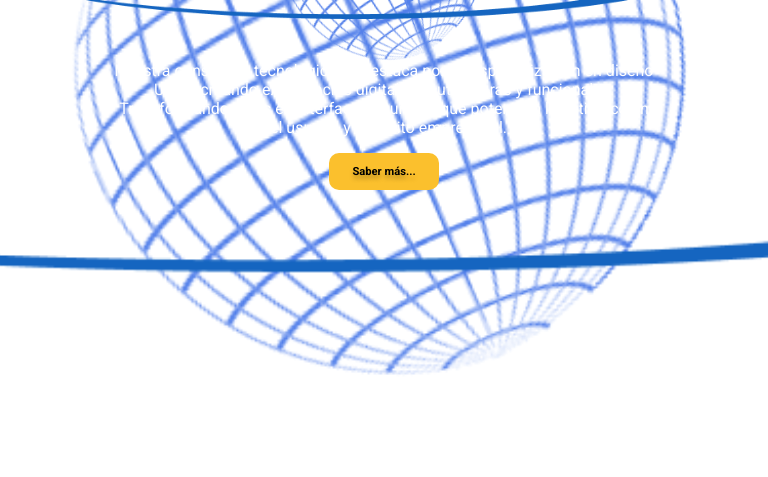
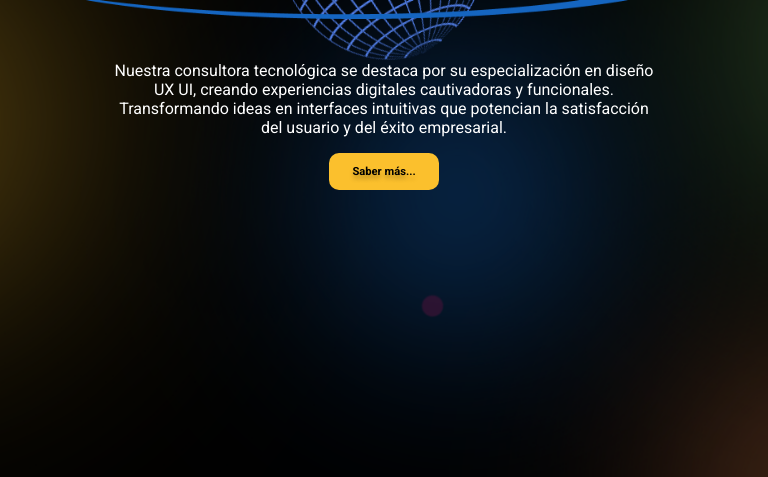
Before and after one commit to albamartinmz/P03_InnovaTechSolutions, a plain HTML site: page index.html in a window 768 px wide. Shown: the part 323-800 px from the top of the page. Drawn offline with nearby package versions, Linux system fonts and the light colour scheme.

Commit message:
add image background

```diff
--- a/index.html
+++ b/index.html
@@ -45,7 +45,6 @@
             <button class="contactButton">Saber más...</button>
         </div>
 
-        <div class="paddingInf"></div>
 
     </section>
 
--- a/styless.css
+++ b/styless.css
@@ -115,10 +115,6 @@ body {
         margin-top: -5vh;
     }
 
-    .paddingInf {
-        height: 19vh;
-    }
-
 
 }
 
@@ -207,14 +203,11 @@ body {
         margin-top: -5vh;
     }
 
-    .paddingInf {
-        height: 19vh;
-    }
 }
 
 
 .backgroundSection1 {
-    background-image: url('image-section-1.png');
+    background-image: url('background_section1.png');
     background-size: cover;
     background-position: center;
     background-repeat: no-repeat;
```
Also changed, not shown: background_section1.png (added).
